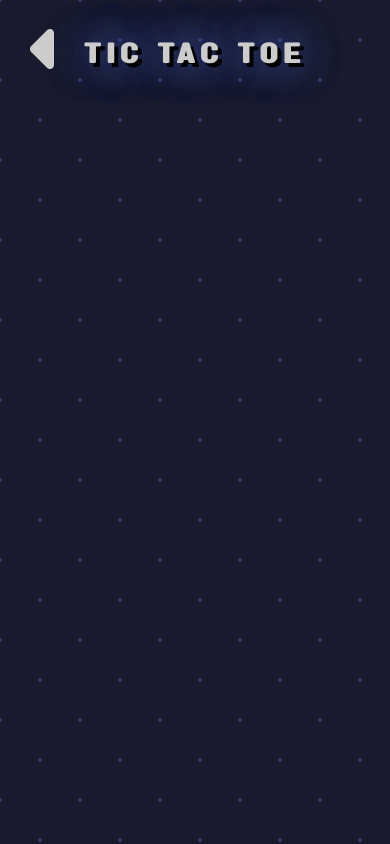
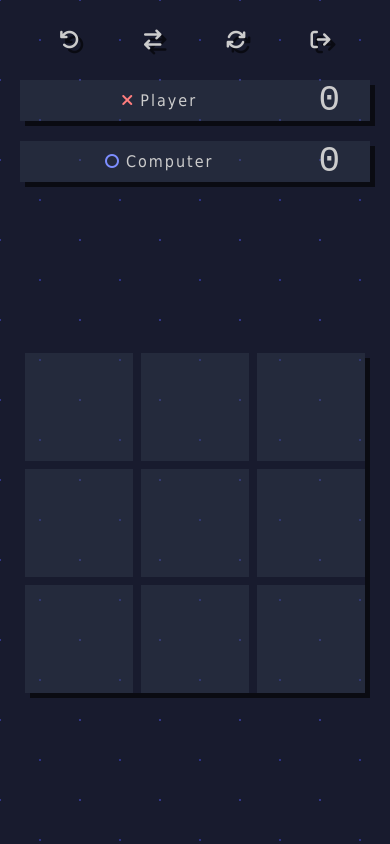
Before and after one commit to JesusBriones2/Tic-Tac-Toe, a plain HTML site: page index.html in a window 390 px wide. Both pictures are taken after a click on the button "Player vs computer". Drawn offline with Linux system fonts and the light colour scheme.

Commit message:
interface completed

```diff
--- a/index.html
+++ b/index.html
@@ -11,50 +11,49 @@
 
 	<div class="game-container">
 
-		<!-- Menu principal. -->
-		<section class="menu">
-			<button class="menu__cta btn1"><i class="fa-solid fa-robot"></i>Player vs computer</button>
-			<button class="menu__cta btn2"><i class="fa-solid fa-user-group"></i>Two players</button>
+		<section class="header">
+
+			<div class="player">
+				<span class="player__name"><i class="fa-solid fa-xmark"></i>Player</span>
+				<span class="player__score">0</span>
+			</div>
+
+			<div class="buttons">
+				<h1 class="title">Tic Tac Toe</h1>
+				<i class="fa-solid fa-arrow-rotate-left"></i>
+				<i class="fa-solid fa-arrows-rotate"></i>
+				<i class="fa-solid fa-arrow-right-arrow-left"></i>
+				<i class="fa-solid fa-arrow-right-from-bracket" id="cta-back"></i>
+			</div>
+
+			<div class="player">
+				<span class="player__name"><i class="fa-solid fa-o"></i>Computer</span>
+				<span class="player__score">0</span>
+			</div>
 		</section>
 
-		<!-- Titulo o nombre del juego. -->
-		<div class="title">
-			<i class="fa-solid fa-caret-left title__cta btn3"></i>
-			<span class="title__text">Tic Tac Toe</span>
-		</div>
-
-
-
-
-
-
-
-
-		<div class="game">
-			<!-- Marcador de puntuación -->
-			<div class="game__marker">
-				<div class="game__score turn">
-					<i class="fa-solid fa-xmark l"></i> 0
-				</div>
-				<i class="fa-solid fa-arrows-rotate game__btnRestart"></i>
-				<div class="game__score">
-					0 <i class="fa-solid fa-genderless r"></i>
-				</div>
-			</div>
+		<section class="main">
+			<!-- Menu principal. -->
+			<section class="menu" id="menu">
+				<button class="menu__cta" id="cta-computer"><i class="fa-solid fa-robot"></i>Player vs computer</button>
+				<button class="menu__cta" id="cta-2players"><i class="fa-solid fa-user-group"></i>Two players</button>
+			</section>
 
 			<!-- Tablero -->
-			<div class="board">
-				<div class="board__box"></div>
-				<div class="board__box"></div>
-				<div class="board__box"></div>
-				<div class="board__box"></div>
-				<div class="board__box"></div>
-				<div class="board__box"></div>
-				<div class="board__box"></div>
-				<div class="board__box"></div>
-				<div class="board__box"></div>
-			</div>
-		</div>
+			<section class="cont-board">
+				<div class="board">
+					<div class="board__item"></div>
+					<div class="board__item"></div>
+					<div class="board__item"></div>
+					<div class="board__item"></div>
+					<div class="board__item"></div>
+					<div class="board__item"></div>
+					<div class="board__item"></div>
+					<div class="board__item"></div>
+					<div class="board__item"></div>
+				</div>
+			</section>
+		</section>
 	</div>
 
 	<script src="./src/script.js"></script>
--- a/src/main.css
+++ b/src/main.css
@@ -4,6 +4,11 @@
 	src: url('./Tahun.ttf') format('truetype');
 	font-style: normal;
 	font-weight: normal;
+}
+
+:root {
+    --shadow: 5px 5px #0009;
+    --ta: .2s;
 }
 
 
@@ -20,13 +25,16 @@
 }
 
 .game-container {
+    display: flex;
+    flex-direction: column;
+
     width: 100vw;
     height: 100vh;
-    position: relative;
 	user-select: none;
 	overflow: hidden;
-    background-color: #181B2E;
-    background-image:  radial-gradient(#363970 2px, transparent 2px), radial-gradient(#363970 2px, #181B2E 2px);
+    font-family: tahoma, sans-serif;
+
+    background-image:  radial-gradient(#2d3285 1px, transparent 1px), radial-gradient(#333788 1px, #181B2E 1px);
     background-size: 80px 80px;
     background-position: 0 0,40px 40px;
 }
@@ -36,28 +44,109 @@
 
 
 
-/* -----> Titulo del juego. */
-.title {
+/* -----> header - marcador, titulo y botones. */
+.header {
+    padding: 20px;
     color: #ccc;
+    font-size: 20px;
+
+    display: flex;
+    justify-content: center;
 }
 
-.title__text {
-    display: block;
-    padding-top: 40px;
 
-    font-size: 2em;
-	font-family: Tahun, sans-serif;
+
+/* Marcadores de puntos */
+.player {
+    flex-basis: 200px;
+    padding: 10px 0;
+    background-color: #37415166;
+    box-shadow: var(--shadow);
     text-align: center;
-	letter-spacing: 5px;
-    text-shadow: 4px 4px 0 #000;
 
-    transition: transform .3s, font-size .3s;
-    animation: bright 10s infinite alternate;
+    display: flex;
+    flex-direction: column;
+    gap: 10px;
+
+    transition-property: transform, opacity;
+    transition-duration: var(--ta);
 }
 
-/* Brillo en el titulo y el botón de play. */
-@keyframes bright {
-	100% { text-shadow: 4px 4px 0 #000, 0px 0 40px #4154a8, 0 0 40px #4154a8; }
+.player__name {
+    font-size: .8em;
+    letter-spacing: 2px;
+}
+
+.player i {
+    margin-right: 5px;
+    color: #7d8eff;
+}
+
+.player i.fa-xmark {color: #ff7d7d;}
+
+.player__score {
+    font-size: 1.8em;
+    font-family: monospace;
+}
+
+
+
+/* Titulo. */
+.title {
+    flex-basis: 100%;
+    text-align: center;
+	font-family: Tahun, sans-serif;
+	letter-spacing: 5px;
+    text-shadow: var(--shadow);
+
+    animation: bright 10s infinite alternate;
+    transition-property: transform, font-size;
+    transition-duration: var(--ta);
+}
+@keyframes bright {100% {text-shadow: 3px 3px 0 #000, 0px 0 40px #4154a8}}
+
+
+
+/* Botones del header*/
+.buttons {
+    flex-basis: 350px;
+    display: flex;
+    flex-wrap: wrap;
+    justify-content: center;
+    align-content: space-between;
+    gap: 15px;
+}
+
+.buttons i {
+    padding: 10px;
+    cursor: pointer;
+    text-shadow: var(--shadow);
+
+    transition-property: transform, opacity;
+    transition-duration: var(--ta);
+}
+
+.buttons i:hover {transform: scale(1.4); color: #cdaf1d;}
+.buttons i:active {color: #ccc;}
+
+
+
+
+
+
+/* -----> Estado de los elementos al ocultar o mostrar el menu principal. */
+.game-container:not(.menu--hide) .player {
+    transform: translateY(-200px);
+    opacity: 0;
+}
+
+.game-container:not(.menu--hide) .buttons i {
+    transform: scale(0);
+    opacity: 0;
+}
+
+.game-container:not(.menu--hide) .title {
+    transform: translateY(100px) scale(2);
 }
 
 
@@ -65,15 +154,100 @@
 
 
 
-/* -----> Botón de regreso al menu principal. */
-.title__cta {
+/* -----> Sección principal - Menu inicial y tablero */
+.main {
+    flex-grow: 1;
+    position: relative;
+}
+
+
+
+/* -----> Menu principal. */
+.menu {
+    padding-top: 100px;
+
     position: absolute;
-    margin: 30px 50px;
-    font-size: 4em;
+    width: 100%;
+    height: 100%;
+
+    display: flex;
+    flex-direction: column;
+    align-items: center;
+    gap: 30px;
+}
+
+.menu__cta {
+    width: 250px;
+    padding: 12px 20px;
+    background-color: #374151;
     cursor: pointer;
-    transition: transform .2s, opacity .2s;
-    transform: translateX(-100px);
+    box-shadow: var(--shadow);
+    border: none;
+
+    font-weight: 700;
+    font-size: 1em;
+    text-align: start;
+    color: #fff;
+
+    transition-property: color, background, transform, opacity;
+    transition-duration: var(--ta);
+}
+
+.menu__cta i {margin-right: 20px;}
+
+.menu__cta:hover {
+    color: #000;
+    background-color: #cdaf1d;
+    transform: scale(1.1);
+}
+
+.game-container:not(.menu--hide) .menu {
+    z-index: 1;
+}
+
+/* Animación - Botones del menu */
+.menu--hide .menu__cta:nth-child(1) {transform: translateX(-300px); opacity: 0;}
+.menu--hide .menu__cta:nth-child(2) {transform: translateX(300px); opacity: 0;}
+
+
+
+
+
+
+/* -----> Tablero. */
+.game-container:not(.menu--hide) .cont-board {
     opacity: 0;
+}
+
+.cont-board {
+    position: absolute;
+    width: 100%;
+    height: 100%;
+    display: flex;
+
+    transition-property: opacity;
+    transition-duration: var(--ta);
+}
+
+.board {
+    margin: auto;
+    width: 380px;
+    height: 380px;
+    box-shadow: var(--shadow);
+    display: grid;
+    grid-template-columns: repeat(3, 1fr);
+    grid-template-rows: repeat(3, 1fr);
+    gap: 8px;
+}
+
+.board__item {
+    background-color: #37415166;
+    transition-property: background;
+    transition-duration: var(--ta);
+}
+
+.board__item:hover {
+    background-color: #5f6f8a66;
 }
 
 
@@ -81,138 +255,27 @@
 
 
 
-/* -----> Menu principal. */
-.menu {
-    position: absolute;
-    width: 100%;
-    height: 100%;
-    top: 0;
-
-    display: flex;
-    flex-direction: column;
-    align-items: center;
-    justify-content: center;
+/* -----> Adaptación a dispositivos móviles. */
+@media screen and (max-width: 700px ) {
+    .player {
+        order: 1;
+        flex-direction: row;
+        align-items: center;
+        padding: 0 10px;
+    }
+    .header {flex-wrap: wrap;gap: 20px;}
+    .player__score {flex-grow: 1;}
+    .title {order: 1;flex-basis: 300px;}
+    .buttons {flex-basis: 100%;align-items: center;flex-wrap: nowrap;}
+    .buttons i:nth-child(3), .buttons i:nth-child(5) { order: 1;}
 }
 
-.menu__cta {
-    max-width: 95%;
-    width: 250px;
-    padding: 12px 20px;
-    margin-bottom: 25px;
-    background-color: #374151;
-    cursor: pointer;
-    box-shadow: 5px 5px #000;
-    border: none;
-
-    font-family: sans-serif;
-    font-weight: 700;
-    font-size: 1em;
-    text-align: start;
-    color: #fff;
-
-    transition-property: color, background, transform, opacity;
-    transition-duration: .2s;
+@media screen and (max-width: 500px) {
+    .menu--hide .title {display: none;}
+    .header {justify-content: space-between;}
+    .buttons {justify-content: space-evenly;}
+    .player {flex-basis: 100%;}
+    .player__name {flex-grow: 1;}
+    .player__score {flex-grow: 0;padding: 0 20px;}
+    .board {width: 340px;height: 340px;}
 }
-
-.menu__cta i { margin-right: 20px; }
-
-.menu__cta:hover {
-    color: #000;
-    background-color: #cdaf1d;
-    transform: scale(1.1);
-}
-
-
-
-
-
-
-/* -----> Animaciones al ocultar o mostrar el menu principal. */
-.menu:not(.menu--hide) + .title .title__text {
-    transform: translateY(30px);
-    font-size: 3.5em;
-}
-
-.menu--hide .menu__cta:nth-child(1) {
-    transform: translateX(-300px);
-    opacity: 0;
-}
-
-.menu--hide .menu__cta:nth-child(2) {
-    transform: translateX(300px);
-    opacity: 0;
-}
-
-.menu--hide + .title .title__cta {
-    transform: translate(0);
-    opacity: 1;
-}
-
-
-
-
-
-
-/* -----> Juego -> marcador y tablero. */
-.game {
-    top: 0;
-    width: 100%;
-    height: 100%;
-    z-index: 1;
-    display: none;
-}
-
-/* marcador de puntos. */
-.game__marker {
-
-    padding-top: 20px;
-	display: flex;
-	justify-content: center;
-	align-items: center;
-
-    font-family: sans-serif;
-    color: #aaa;
-}
-
-.game__score {
-    font-size: 2em;
-	display: flex;
-    align-items: center;
-	position: relative;
-}
-
-.game__score i.l { padding-right: 25px; }
-.game__score i.r { padding-left: 25px; }
-
-
-.game__btnRestart {
-    padding: 0 75px;
-}
-
-
-
-
-
-
-
-
-
-/* -----> Adaptación a dispositivos móviles. */
-@media screen and (max-width: 500px) {
-    .menu:not(.menu--hide) + .title .title__text {
-        transform: translateY(150px);
-        font-size: 2.8em;
-    }
-
-    .title__text { font-size: 1.7em; }
-
-    .title__cta { margin: 17px 30px;}
-
-    .menu { padding-top: 150px; }
-
-    .menu__cta {
-        width: 70%;
-        padding: 20px 20px;
-        font-size: 1.1em;
-    }
-}
--- a/src/script.js
+++ b/src/script.js
@@ -1,9 +1,23 @@
-document.querySelector('.btn1').addEventListener('click', (e) => {
-    e.target.parentElement.classList.add('menu--hide')
-})
-document.querySelector('.btn2').addEventListener('click', (e) => {
-    e.target.parentElement.classList.add('menu--hide')
-})
-document.querySelector('.btn3').addEventListener('click', () => {
-    document.querySelector('.menu').classList.remove('menu--hide')
-})
+(() => {
+
+    // Controles del menu principal.
+    const menu = document.getElementById('menu');
+    const gameContainer = document.querySelector('.game-container');
+
+    menu.addEventListener('click', (e) => {
+        if (e.target.id == 'cta-computer') {
+            console.log('output1');
+            gameContainer.classList.add('menu--hide');
+        }
+        else if (e.target.id == 'cta-2players') {
+            console.log('output2');
+            gameContainer.classList.add('menu--hide');
+        }
+    });
+
+    document.getElementById('cta-back').addEventListener('click', () => {
+        gameContainer.classList.remove('menu--hide');
+    });
+
+
+})();
```
